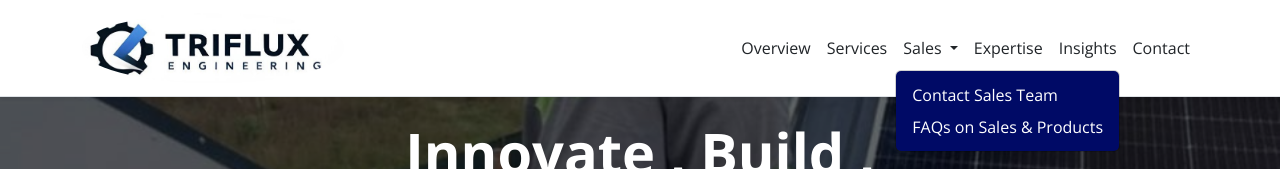
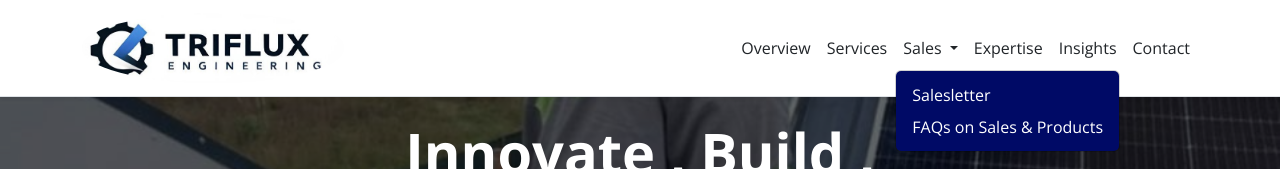
Before and after one commit to Musa3252/GENIUSAPP, a plain HTML site: page index.html in a window 1280 px wide. Both pictures are taken after a click on the button "Sales". Shown: the top 169 px of the page. Drawn offline with nearby package versions, Linux system fonts and the light colour scheme.

Commit message:
Update index.html

```diff
--- a/index.html
+++ b/index.html
@@ -183,7 +183,7 @@
             Sales
           </a>
           <ul class="dropdown-menu">
-            <li><a class="dropdown-item" href="#mining">Contact Sales Team</a></li>
+            <li><a class="dropdown-item" href="signup.html">Salesletter</a></li>
             <li><a class="dropdown-item" href="#energy">FAQs on Sales & Products</a></li>
           </ul>
         </li>
```
